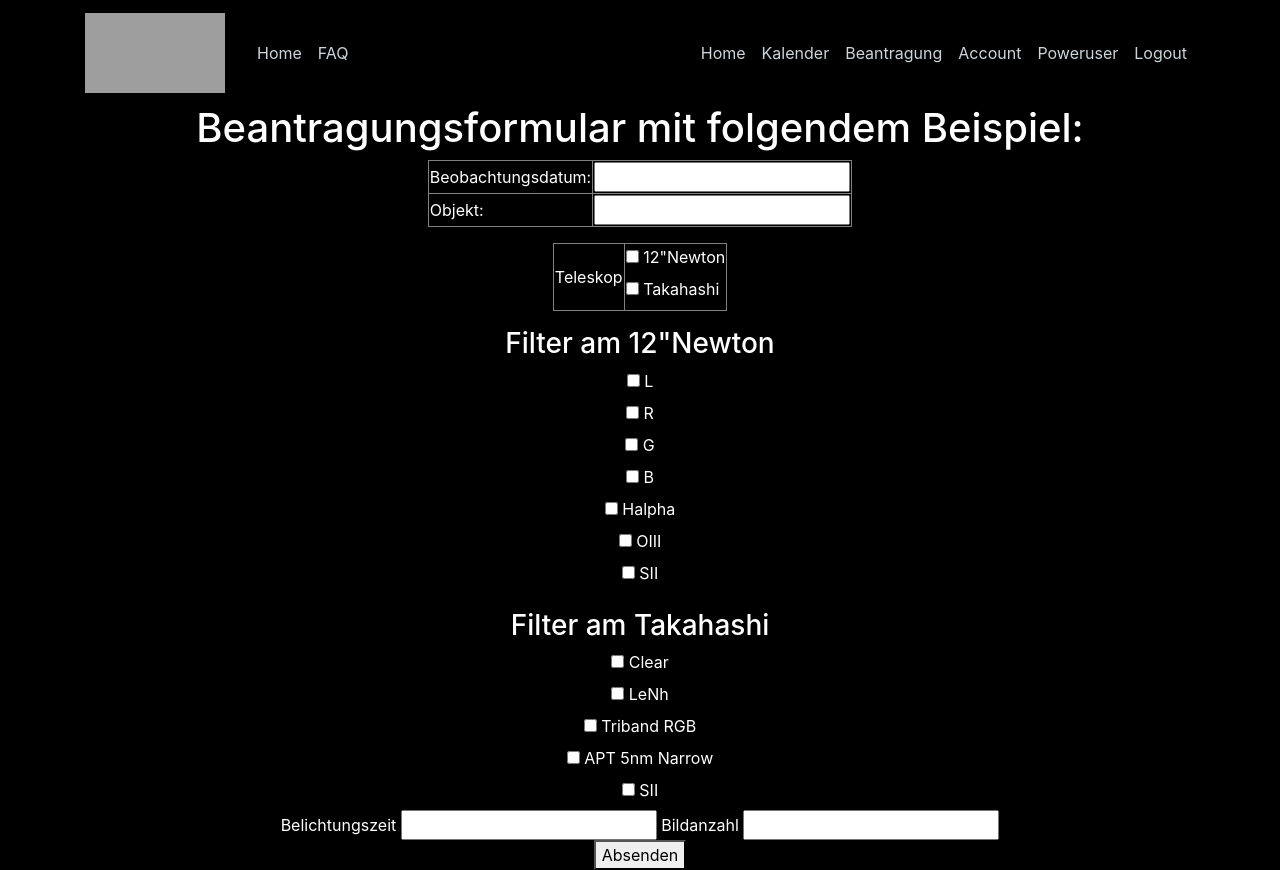
After one commit to peter-englmaier/vds-sternwarte, a Flask app: page /beantragung in a window 1280 px wide. The commit adds this page. Run offline with Flask 3, Linux system fonts and the light colour scheme; the visitor is signed in with stand-in values (Sample User, id 1); parts of the project's set-up code (start-up, migrations or seed data) failed here and were passed over; some libraries are stand-ins or nearby versions; grey boxes are pictures that could not be loaded.

Commit message:
Berasntragungsformular erstellt

```diff
--- a/webapp/main/routes.py
+++ b/webapp/main/routes.py
@@ -10,6 +10,13 @@ def home():
     page = request.args.get('page', 1, type=int)
     posts = Post.query.order_by(Post.date_posted.desc()).paginate(page=page, per_page=5)
     return render_template('home.html', posts=posts)
+
+@main.route("/beantragung")
+@login_required
+def beantragung():
+    softwareId = "$Id$"
+    version = "0.1-rc"
+    return render_template('beantragung.html', title='Beantragung', version=version, commitId=softwareId)
 
 @main.route("/calendar")
 @login_required
--- /dev/null
+++ b/webapp/templates/beantragung.html
@@ -0,0 +1,159 @@
+<!DOCTYPE html>
+<html lang="de">
+<head>
+    <!-- Required meta tags -->
+    <meta charset="utf-8">
+    <meta name="viewport" content="width=device-width, initial-scale=1, shrink-to-fit=no">
+
+    <!-- Bootstrap CSS -->
+    <link rel="stylesheet" href="https://cdn.jsdelivr.net/npm/bootstrap@4.0.0/dist/css/bootstrap.min.css" integrity="sha384-Gn5384xqQ1aoWXA+058RXPxPg6fy4IWvTNh0E263XmFcJlSAwiGgFAW/dAiS6JXm" crossorigin="anonymous">
+
+    <link rel="stylesheet" type="text/css" href="{{ url_for('static', filename='main.css') }}">
+
+    <title>VdS Sternwarte{% if title %} - {{ title }}{% endif %}</title>
+</head>
+<body>
+  <br>
+    <header class="site-header">
+        <nav class="navbar navbar-expand-md navbar-dark bg-steel fixed-top">
+            <div class="container">
+                <a class="navbar-brand mr-4" href="/">
+                    <img src="http://sternfreunde.de/wp-content/uploads/2021/12/REMOTE-STERNWARTEN-FG-LOGO.jpg" height="80" width="140" alt="VdS Sternwarte Logo">
+                </a>
+                <button class="navbar-toggler" type="button" data-toggle="collapse" data-target="#navbarToggle" aria-controls="navbarToggle" aria-expanded="false" aria-label="Toggle navigation">
+                    <span class="navbar-toggler-icon"></span>
+                </button>
+                <div class="collapse navbar-collapse" id="navbarToggle">
+                    <div class="navbar-nav mr-auto">
+                        <a class="nav-item nav-link" href="{{ url_for('main.home') }}">Home</a>
+                        <a class="nav-item nav-link" href="{{ url_for('main.faq') }}">FAQ</a>
+                    </div>
+                    <div class="navbar-nav">
+                        {% if current_user.is_authenticated %}
+                            <a class="nav-item nav-link" href="{{ url_for('main.home') }}">Home</a>
+                            <a class="nav-item nav-link" href="{{ url_for('main.calendar') }}">Kalender</a>
+                            <a class="nav-item nav-link" href="{{ url_for('main.beantragung') }}">Beantragung</a>
+                            <a class="nav-item nav-link" href="{{ url_for('users.account') }}">Account</a>
+                            <a class="nav-item nav-link" href="{{ url_for('main.poweruser') }}">Poweruser</a>
+                            <a class="nav-item nav-link" href="{{ url_for('users.logout') }}">Logout</a>
+                        {% else %}
+                            <a class="nav-item nav-link" href="{{ url_for('users.login') }}">Login</a>
+                            <a class="nav-item nav-link" href="{{ url_for('users.register') }}">Register</a>
+                        {% endif %}
+                    </div>
+                </div>
+            </div>
+        </nav>
+    </header>
+
+   {% block content %}
+    <h1><center>Beantragungsformular mit folgendem Beispiel:</center></h1>
+    <center>
+    <table border="1">
+        <tr>
+            <td>Beobachtungsdatum:</td>
+            <td><input type="text" id="name" name="name" required></td>
+        </tr>
+       <tr>
+            <td>Objekt:</td>
+            <td><input type="text" id="name" name="name" required></td>
+        </tr>
+    </table>
+    <p></p>
+    <table border="1">
+        <tr>
+            <td>Teleskop</td>
+            <td><form>
+                <label>
+                    <input type="checkbox" name="options" value="option1">
+                    12"Newton
+                </label><br>
+                <label>
+                    <input type="checkbox" name="options" value="option2">
+                    Takahashi
+                </label><br>
+               </form>
+            </td>
+        </tr>
+    </table>
+    <p></p>
+        <h3>Filter am 12"Newton</h3>
+        <form>
+            <label>
+                <input type="checkbox" name="options" value="option1">
+                L
+            </label><br>
+            <label>
+                <input type="checkbox" name="options" value="option2">
+                R
+            </label><br>
+            <label>
+                <input type="checkbox" name="options" value="option3">
+                G
+            </label><br>
+            <label>
+                <input type="checkbox" name="options" value="option4">
+                B
+            </label><br>
+            <label>
+                <input type="checkbox" name="options" value="option5">
+                Halpha
+            </label><br>
+            <label>
+                <input type="checkbox" name="options" value="option6">
+                OIII
+            </label><br>
+            <label>
+                <input type="checkbox" name="options" value="option7">
+                SII
+            </label><br>
+            </form>
+
+            <p></p>
+        <h3>Filter am Takahashi</h3>
+        <form>
+            <label>
+                <input type="checkbox" name="options" value="option8">
+                Clear
+            </label><br>
+            <label>
+                <input type="checkbox" name="options" value="option9">
+                LeNh
+            </label><br>
+            <label>
+                <input type="checkbox" name="options" value="option10">
+                Triband RGB
+            </label><br>
+            <label>
+                <input type="checkbox" name="options" value="option11">
+                APT 5nm Narrow
+            </label><br>
+            <label>
+                <input type="checkbox" name="options" value="option12">
+               SII
+            </label><br>
+           </form>
+
+            <table border="1"></table>
+        <tr>
+            <td>Belichtungszeit</td>
+            <td><input type="text" id="name" name="name" required></td>
+        </tr>
+        <tr>
+            <td>Bildanzahl</td>
+            <td><input type="text" id="name" name="name" required></td>
+        </tr>
+    </table>
+    <br>
+    <form><button type="submit">Absenden</button></form>
+</center>
+    {% endblock content %}
+
+
+    <!-- Optional JavaScript -->
+    <!-- Bootstrap 4 JS -->
+    <script src="https://code.jquery.com/jquery-3.2.1.slim.min.js" integrity="sha384-KJ3o2DKtIkvYIK3UENzmM7KCkRr/rE9/Qpg6aAZGJwFDMVNA/GpGFF93hXpG5KkN" crossorigin="anonymous"></script>
+    <script src="https://cdnjs.cloudflare.com/ajax/libs/popper.js/1.12.9/umd/popper.min.js" integrity="sha384-ApNbgh9B+Y1QKtv3Rn7W3mgPxhU9K/ScQsAP7hUibX39j7fakFPskvXusvfa0b4Q" crossorigin="anonymous"></script>
+    <script src="https://cdn.jsdelivr.net/npm/bootstrap@4.0.0/dist/js/bootstrap.min.js" integrity="sha384-JZR6Spejh4U02d8jOt6vLEHfe/JQGiRRSQQxSfFWpi1MquVdAyjUar5+76PVCmYl" crossorigin="anonymous"></script>
+</body>
+</html>
--- a/webapp/templates/layout.html
+++ b/webapp/templates/layout.html
@@ -40,7 +40,7 @@
                         {% if current_user.is_authenticated %}
                             <a class="nav-item nav-link" href="{{ url_for('main.home') }}">Home</a>
                             <a class="nav-item nav-link" href="{{ url_for('main.calendar') }}">Kalender</a>
-                            <a class="nav-item nav-link" href="{{ url_for('posts.new_post') }}">Beantragung</a>
+                            <a class="nav-item nav-link" href="{{ url_for('main.beantragung') }}">Beantragung</a>
                             <a class="nav-item nav-link" href="{{ url_for('users.account') }}">Account</a>
                             <a class="nav-item nav-link" href="{{ url_for('main.poweruser') }}">Poweruser</a>
                             <a class="nav-item nav-link" href="{{ url_for('users.logout') }}">Logout</a>
--- a/webapp/templates/poweruser.html
+++ b/webapp/templates/poweruser.html
@@ -4,4 +4,5 @@
 {% block content %}
     <h1>Poweruser</h1>
     <p>Aufgaben der Poweruser:</p>
+    <p><a class="nav-item nav-link" href="{{ url_for('posts.new_post') }}">Ankündigung verfassen</a></p>
 {% endblock %}
```
